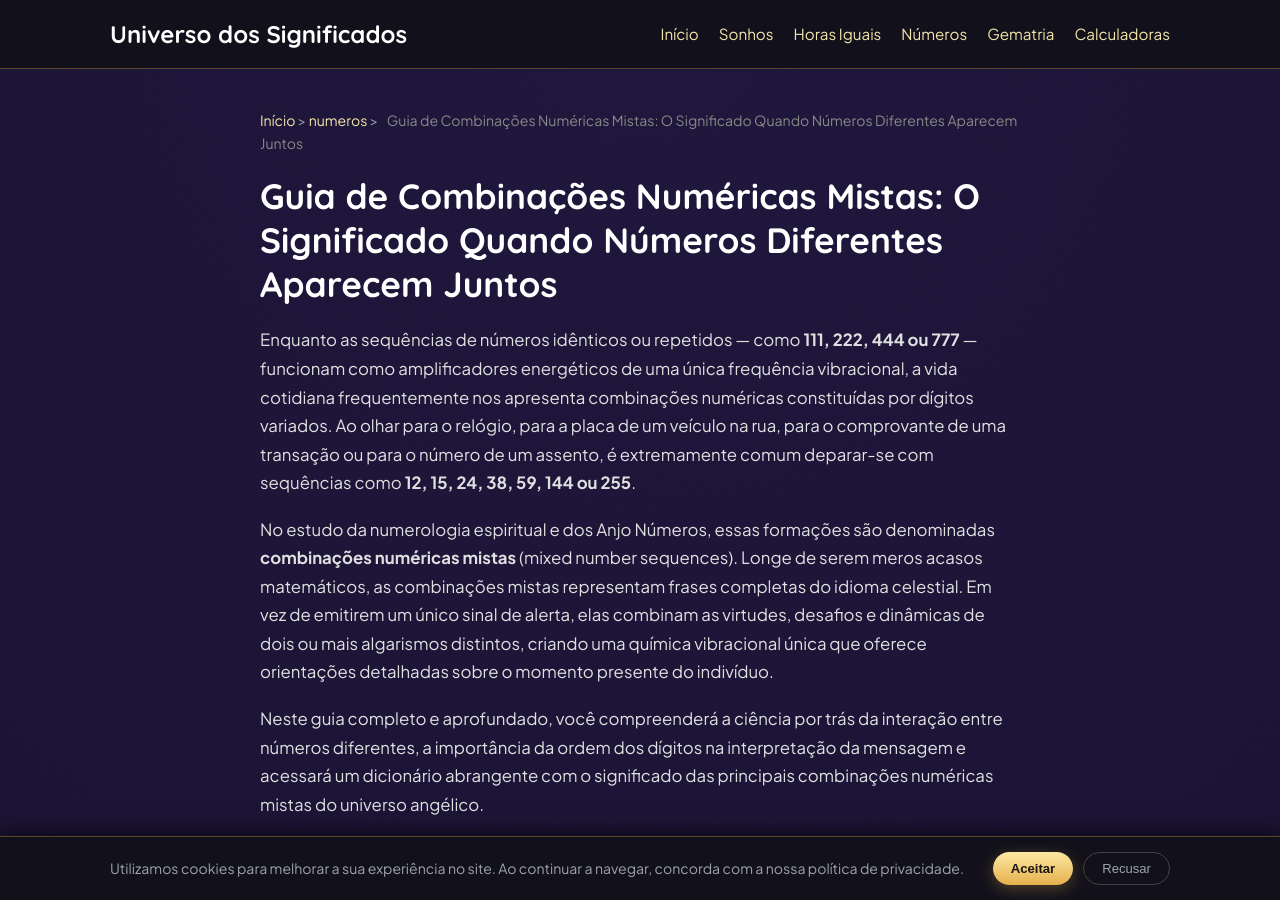
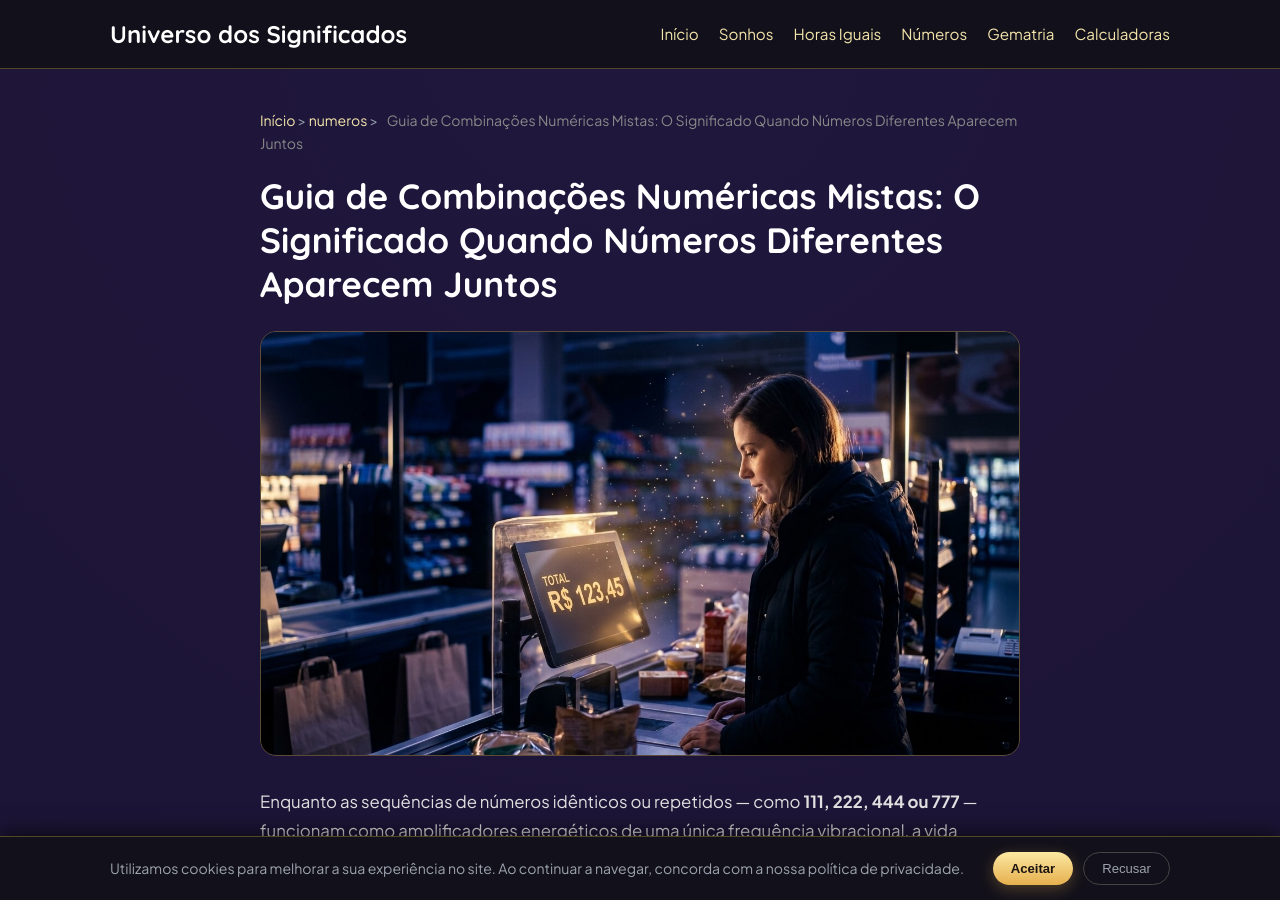
Before and after one commit to dreams-num/portal-significados, a Jekyll site: the page built from _posts/2026-10-03-guia-combinacoes-numerica-mistas.md, in a window 1280 px wide and 900 px high. Built offline with Jekyll 4.4.1, drawn with Linux system fonts in a browser that asks for light colours.

Commit message:
Enhance mixed number sequences guide with image and details
Added an image and expanded the explanation of mixed number sequences in numerology.

```diff
--- a/_posts/2026-10-03-guia-combinacoes-numerica-mistas.md
+++ b/_posts/2026-10-03-guia-combinacoes-numerica-mistas.md
@@ -10,6 +10,10 @@
 
 
 # Guia de Combinações Numéricas Mistas: O Significado Quando Números Diferentes Aparecem Juntos
+
+<figure style="margin: 25px 0; text-align: center;">
+        <img src="{{ '/assets/images/numeros-supermercado.jpg' | relative_url }}" alt="O Significado Quando Números Diferentes Aparecem Juntos" style="max-width: 100%; border-radius: 16px; border: 1px solid var(--border-color);">
+</figure>
 
 Enquanto as sequências de números idênticos ou repetidos — como **111, 222, 444 ou 777** — funcionam como amplificadores energéticos de uma única frequência vibracional, a vida cotidiana frequentemente nos apresenta combinações numéricas constituídas por dígitos variados. Ao olhar para o relógio, para a placa de um veículo na rua, para o comprovante de uma transação ou para o número de um assento, é extremamente comum deparar-se com sequências como **12, 15, 24, 38, 59, 144 ou 255**.
 
```
